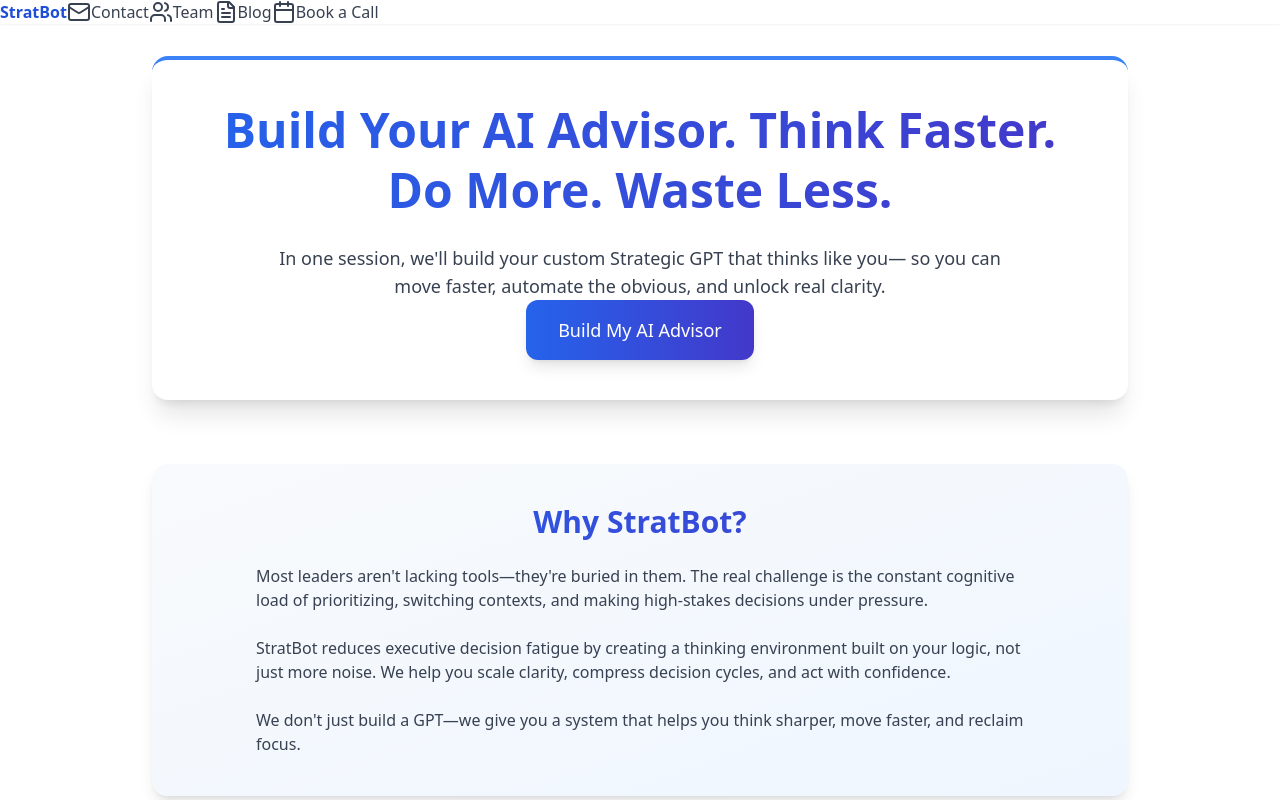
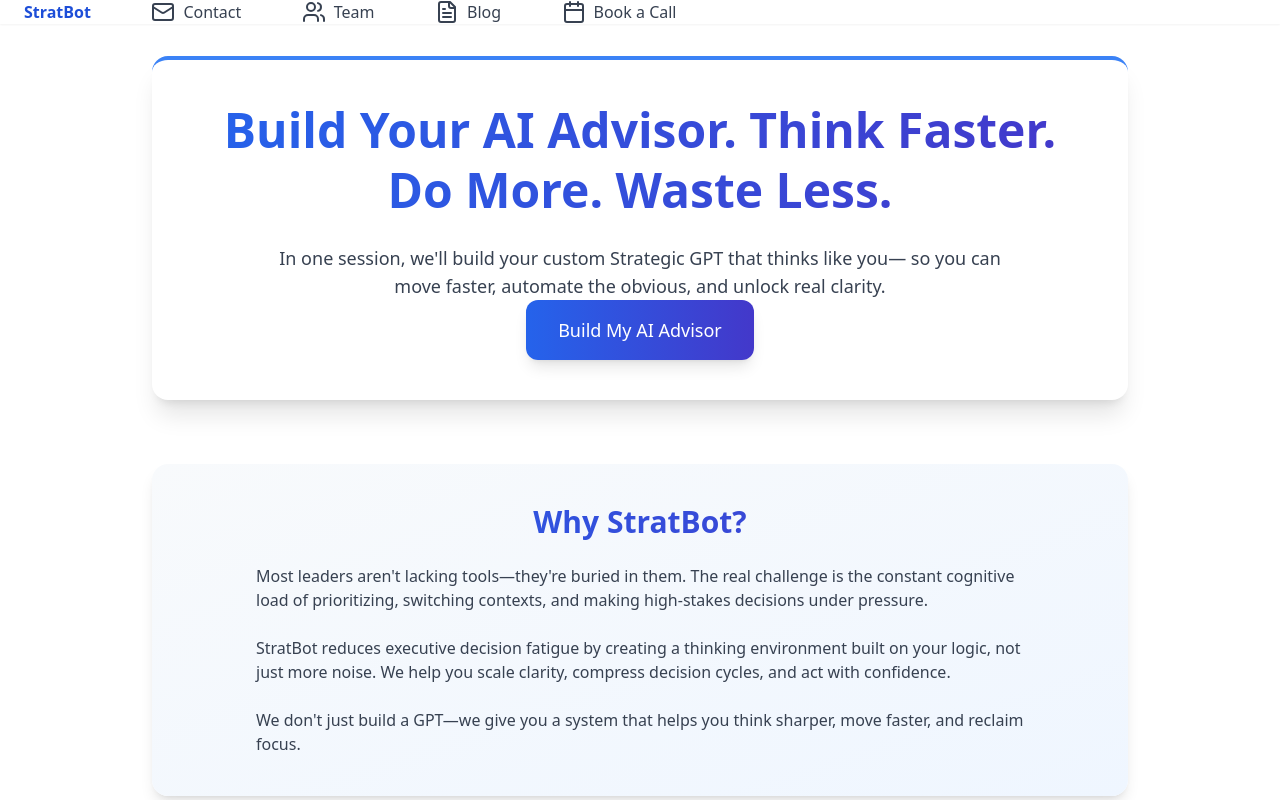
Before and after one commit to TalonAI/stratbot-site, a Next.js app: page / in a window 1280 px wide. Shown: the top 800 px of the page. Built offline with nearby package versions, Linux system fonts and the light colour scheme.

Commit message:
Update layout styling and sidebar

```diff
--- a/components/Layout.js
+++ b/components/Layout.js
@@ -6,38 +6,40 @@
     <div className="min-h-screen flex flex-col bg-[#fdfaf3] text-gray-800">
       <nav className="bg-white shadow-sm">
         <div className="max-w-7xl mx-auto px-4 sm:px-6 lg:px-8">
-          {/* Nav with icon-only leading margin */}
-          <div className="flex justify-around items-center h-16">
+          <ul className="flex justify-center items-center">
+            <li className="px-6">
               <Link href="/" className="text-blue-700 font-bold text-xl hover:text-blue-800">
-              StratBot
+                StratBot&nbsp;&nbsp;&nbsp;
               </Link>
-
+            </li>
+            <li className="px-6">
               <Link href="/contact" className="flex items-center text-gray-700 hover:text-blue-700">
-              <Mail className="w-5 h-5 ml-8" />
-              Contact
+                <Mail className="w-5 h-5 mr-2" />
+                Contact&nbsp;&nbsp;&nbsp;
               </Link>
-
+            </li>
+            <li className="px-6">
               <Link href="/team" className="flex items-center text-gray-700 hover:text-blue-700">
-              <Users className="w-5 h-5 ml-8" />
-              Team
+                <Users className="w-5 h-5 mr-2" />
+                Team&nbsp;&nbsp;&nbsp;
               </Link>
-
+            </li>
+            <li className="px-6">
               <Link href="/blog" className="flex items-center text-gray-700 hover:text-blue-700">
-              <FileText className="w-5 h-5 ml-8" />
-              Blog
+                <FileText className="w-5 h-5 mr-2" />
+                Blog&nbsp;&nbsp;&nbsp;
               </Link>
-
+            </li>
+            <li className="px-6">
               <Link href="/book" className="flex items-center text-gray-700 hover:text-blue-700">
-              <Calendar className="w-5 h-5 ml-8" />
-              Book a Call
+                <Calendar className="w-5 h-5 mr-2" />
+                Book a Call&nbsp;&nbsp;&nbsp;
               </Link>
-          </div>
+            </li>
+          </ul>
         </div>
       </nav>
-
-      <main className="flex-grow">
-        {children}
-      </main>
+      <main className="flex-grow">{children}</main>
     </div>
   );
 }
```
Lines whose indentation alone changed are shown as unchanged.
